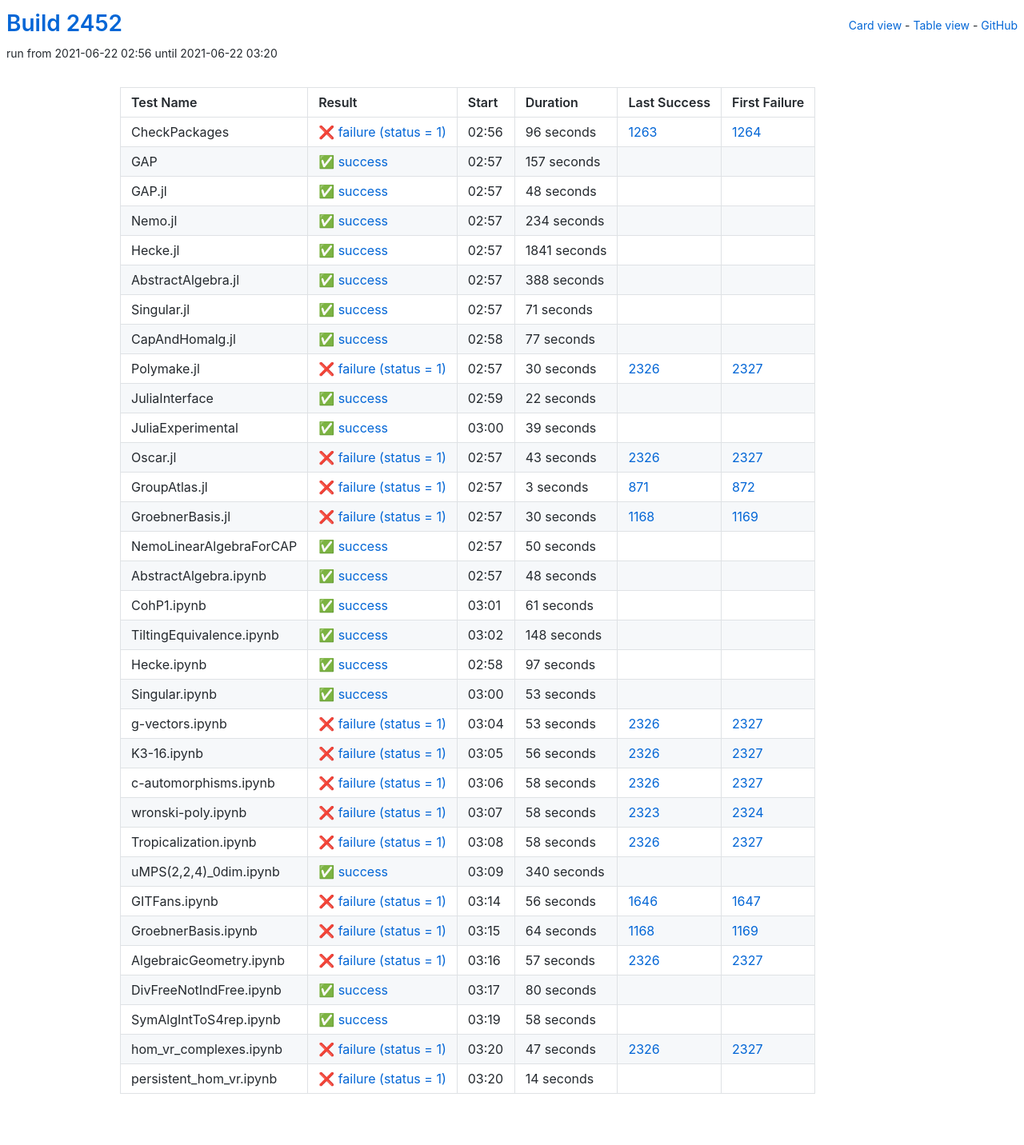
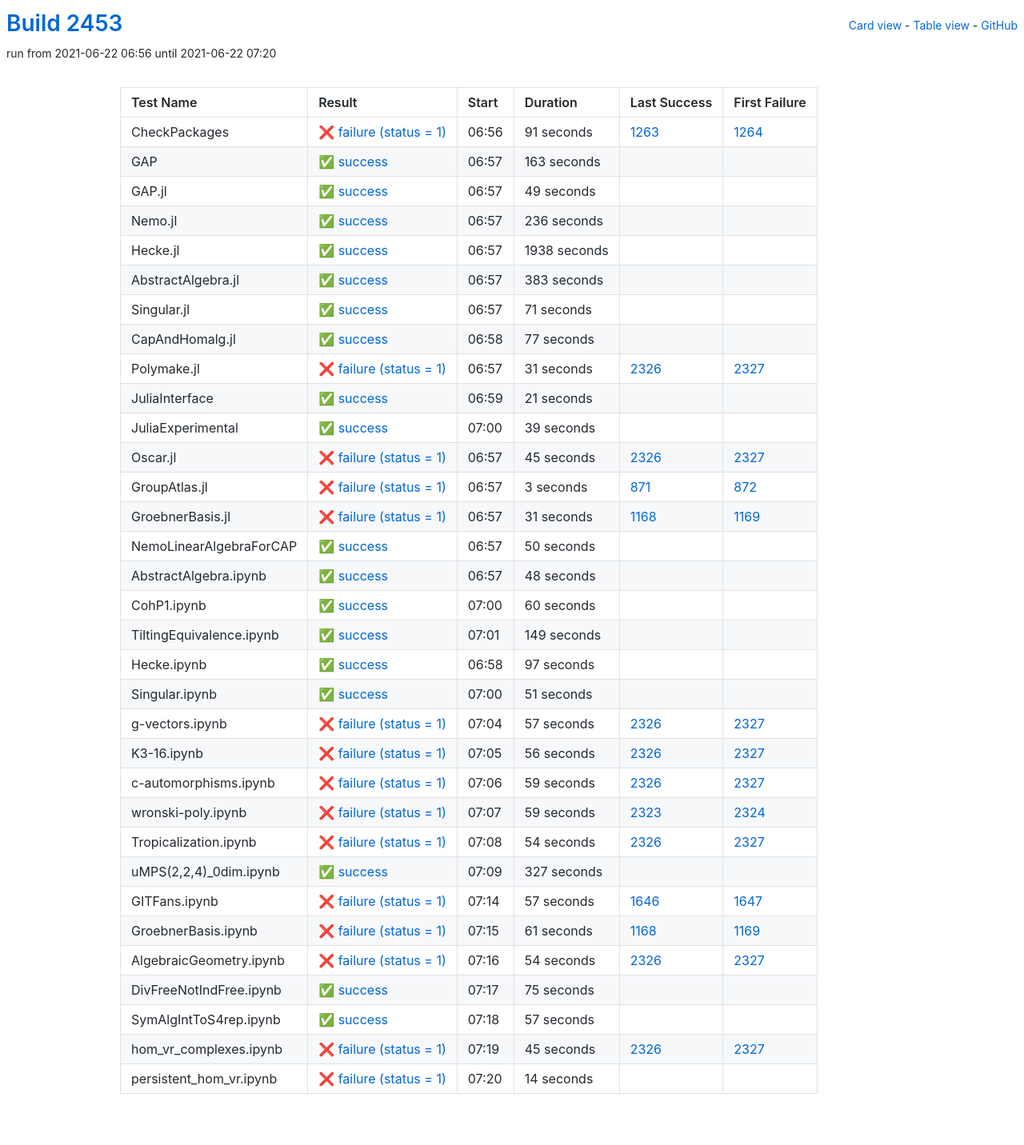
Before and after one commit to oscar-system/oscar-ci-status-stable, a Jekyll site: the page built from table.html, in a window 1280 px wide. Shown: the whole page at 80% size. Built offline with Jekyll 4.4.1, drawn with Linux system fonts in a browser that asks for light colours.

Commit message:
Build #2453

```diff
--- a/_data/ci.yml
+++ b/_data/ci.yml
@@ -1,6 +1,6 @@
 ---
-build: 2452
-build_url: https://oscarci.mathematik.uni-kl.de/job/oscar-stable/2452/
+build: 2453
+build_url: https://oscarci.mathematik.uni-kl.de/job/oscar-stable/2453/
 job: oscar-stable
 organization: oscar-system
 repo: oscar-ci-status-stable
@@ -8,80 +8,80 @@ repourl: https://github.com/oscar-system/oscar-ci-status-stable
 tests:
 - name: CheckPackages
   id: checkpackages
-  log: https://oscarci.mathematik.uni-kl.de/job/oscar-stable/2452/artifact/logs/build-2452/CheckPackages.log
-  start: 2021-06-22 02:56
+  log: https://oscarci.mathematik.uni-kl.de/job/oscar-stable/2453/artifact/logs/build-2453/CheckPackages.log
+  start: 2021-06-22 06:56
   success: false
   exitcode: 1
   status: failure
-  duration: 96
+  duration: 91
   last_success: 1263
   last_success_url: https://oscarci.mathematik.uni-kl.de/job/oscar-stable/1263/
   first_failure: 1264
   first_failure_url: https://oscarci.mathematik.uni-kl.de/job/oscar-stable/1264/
 - name: GAP
   id: gap
-  log: https://oscarci.mathematik.uni-kl.de/job/oscar-stable/2452/artifact/logs/build-2452/GAP.log
-  start: 2021-06-22 02:57
+  log: https://oscarci.mathematik.uni-kl.de/job/oscar-stable/2453/artifact/logs/build-2453/GAP.log
+  start: 2021-06-22 06:57
   success: true
   exitcode: 0
   status: success
-  duration: 157
+  duration: 163
   last_success: false
   last_success_url:
   first_failure: false
   first_failure_url:
 - name: GAP.jl
   id: gap-jl
-  log: https://oscarci.mathematik.uni-kl.de/job/oscar-stable/2452/artifact/logs/build-2452/GAP.jl.log
-  start: 2021-06-22 02:57
+  log: https://oscarci.mathematik.uni-kl.de/job/oscar-stable/2453/artifact/logs/build-2453/GAP.jl.log
+  start: 2021-06-22 06:57
   success: true
   exitcode: 0
   status: success
-  duration: 48
+  duration: 49
   last_success: false
   last_success_url:
   first_failure: false
   first_failure_url:
 - name: Nemo.jl
   id: nemo-jl
-  log: https://oscarci.mathematik.uni-kl.de/job/oscar-stable/2452/artifact/logs/build-2452/Nemo.jl.log
-  start: 2021-06-22 02:57
+  log: https://oscarci.mathematik.uni-kl.de/job/oscar-stable/2453/artifact/logs/build-2453/Nemo.jl.log
+  start: 2021-06-22 06:57
   success: true
   exitcode: 0
   status: success
-  duration: 234
+  duration: 236
   last_success: false
   last_success_url:
   first_failure: false
   first_failure_url:
 - name: Hecke.jl
   id: hecke-jl
-  log: https://oscarci.mathematik.uni-kl.de/job/oscar-stable/2452/artifact/logs/build-2452/Hecke.jl.log
-  start: 2021-06-22 02:57
+  log: https://oscarci.mathematik.uni-kl.de/job/oscar-stable/2453/artifact/logs/build-2453/Hecke.jl.log
+  start: 2021-06-22 06:57
   success: true
   exitcode: 0
   status: success
-  duration: 1841
+  duration: 1938
   last_success: false
   last_success_url:
   first_failure: false
   first_failure_url:
 - name: AbstractAlgebra.jl
   id: abstractalgebra-jl
-  log: https://oscarci.mathematik.uni-kl.de/job/oscar-stable/2452/artifact/logs/build-2452/AbstractAlgebra.jl.log
-  start: 2021-06-22 02:57
+  log: https://oscarci.mathematik.uni-kl.de/job/oscar-stable/2453/artifact/logs/build-2453/AbstractAlgebra.jl.log
+  start: 2021-06-22 06:57
   success: true
   exitcode: 0
   status: success
-  duration: 388
+  duration: 383
   last_success: false
   last_success_url:
   first_failure: false
   first_failure_url:
 - name: Singular.jl
   id: singular-jl
-  log: https://oscarci.mathematik.uni-kl.de/job/oscar-stable/2452/artifact/logs/build-2452/Singular.jl.log
-  start: 2021-06-22 02:57
+  log: https://oscarci.mathematik.uni-kl.de/job/oscar-stable/2453/artifact/logs/build-2453/Singular.jl.log
+  start: 2021-06-22 06:57
   success: true
   exitcode: 0
   status: success
@@ -92,8 +92,8 @@ tests:
   first_failure_url:
 - name: CapAndHomalg.jl
   id: capandhomalg-jl
-  log: https://oscarci.mathematik.uni-kl.de/job/oscar-stable/2452/artifact/logs/build-2452/CapAndHomalg.jl.log
-  start: 2021-06-22 02:58
+  log: https://oscarci.mathematik.uni-kl.de/job/oscar-stable/2453/artifact/logs/build-2453/CapAndHomalg.jl.log
+  start: 2021-06-22 06:58
   success: true
   exitcode: 0
   status: success
@@ -104,32 +104,32 @@ tests:
   first_failure_url:
 - name: Polymake.jl
   id: polymake-jl
-  log: https://oscarci.mathematik.uni-kl.de/job/oscar-stable/2452/artifact/logs/build-2452/Polymake.jl.log
-  start: 2021-06-22 02:57
+  log: https://oscarci.mathematik.uni-kl.de/job/oscar-stable/2453/artifact/logs/build-2453/Polymake.jl.log
+  start: 2021-06-22 06:57
   success: false
   exitcode: 1
   status: failure
-  duration: 30
+  duration: 31
   last_success: 2326
   last_success_url: https://oscarci.mathematik.uni-kl.de/job/oscar-stable/2326/
   first_failure: 2327
   first_failure_url: https://oscarci.mathematik.uni-kl.de/job/oscar-stable/2327/
 - name: JuliaInterface
   id: juliainterface
-  log: https://oscarci.mathematik.uni-kl.de/job/oscar-stable/2452/artifact/logs/build-2452/JuliaInterface.log
-  start: 2021-06-22 02:59
+  log: https://oscarci.mathematik.uni-kl.de/job/oscar-stable/2453/artifact/logs/build-2453/JuliaInterface.log
+  start: 2021-06-22 06:59
   success: true
   exitcode: 0
   status: success
-  duration: 22
+  duration: 21
   last_success: false
   last_success_url:
   first_failure: false
   first_failure_url:
 - name: JuliaExperimental
   id: juliaexperimental
-  log: https://oscarci.mathematik.uni-kl.de/job/oscar-stable/2452/artifact/logs/build-2452/JuliaExperimental.log
-  start: 2021-06-22 03:00
+  log: https://oscarci.mathematik.uni-kl.de/job/oscar-stable/2453/artifact/logs/build-2453/JuliaExperimental.log
+  start: 2021-06-22 07:00
   success: true
   exitcode: 0
   status: success
@@ -140,20 +140,20 @@ tests:
   first_failure_url:
 - name: Oscar.jl
   id: oscar-jl
-  log: https://oscarci.mathematik.uni-kl.de/job/oscar-stable/2452/artifact/logs/build-2452/Oscar.jl.log
-  start: 2021-06-22 02:57
+  log: https://oscarci.mathematik.uni-kl.de/job/oscar-stable/2453/artifact/logs/build-2453/Oscar.jl.log
+  start: 2021-06-22 06:57
   success: false
   exitcode: 1
   status: failure
-  duration: 43
+  duration: 45
   last_success: 2326
   last_success_url: https://oscarci.mathematik.uni-kl.de/job/oscar-stable/2326/
   first_failure: 2327
   first_failure_url: https://oscarci.mathematik.uni-kl.de/job/oscar-stable/2327/
 - name: GroupAtlas.jl
   id: groupatlas-jl
-  log: https://oscarci.mathematik.uni-kl.de/job/oscar-stable/2452/artifact/logs/build-2452/GroupAtlas.jl.log
-  start: 2021-06-22 02:57
+  log: https://oscarci.mathematik.uni-kl.de/job/oscar-stable/2453/artifact/logs/build-2453/GroupAtlas.jl.log
+  start: 2021-06-22 06:57
   success: false
   exitcode: 1
   status: failure
@@ -164,20 +164,20 @@ tests:
   first_failure_url: https://oscarci.mathematik.uni-kl.de/job/oscar-stable/872/
 - name: GroebnerBasis.jl
   id: groebnerbasis-jl
-  log: https://oscarci.mathematik.uni-kl.de/job/oscar-stable/2452/artifact/logs/build-2452/GroebnerBasis.jl.log
-  start: 2021-06-22 02:57
+  log: https://oscarci.mathematik.uni-kl.de/job/oscar-stable/2453/artifact/logs/build-2453/GroebnerBasis.jl.log
+  start: 2021-06-22 06:57
   success: false
   exitcode: 1
   status: failure
-  duration: 30
+  duration: 31
   last_success: 1168
   last_success_url: https://oscarci.mathematik.uni-kl.de/job/oscar-stable/1168/
   first_failure: 1169
   first_failure_url: https://oscarci.mathematik.uni-kl.de/job/oscar-stable/1169/
 - name: NemoLinearAlgebraForCAP
   id: nemolinearalgebraforcap
-  log: https://oscarci.mathematik.uni-kl.de/job/oscar-stable/2452/artifact/logs/build-2452/NemoLinearAlgebraForCAP.log
-  start: 2021-06-22 02:57
+  log: https://oscarci.mathematik.uni-kl.de/job/oscar-stable/2453/artifact/logs/build-2453/NemoLinearAlgebraForCAP.log
+  start: 2021-06-22 06:57
   success: true
   exitcode: 0
   status: success
@@ -188,8 +188,8 @@ tests:
   first_failure_url:
 - name: AbstractAlgebra.ipynb
   id: abstractalgebra-ipynb
-  log: https://oscarci.mathematik.uni-kl.de/job/oscar-stable/2452/artifact/logs/build-2452/AbstractAlgebra.ipynb.log
-  start: 2021-06-22 02:57
+  log: https://oscarci.mathematik.uni-kl.de/job/oscar-stable/2453/artifact/logs/build-2453/AbstractAlgebra.ipynb.log
+  start: 2021-06-22 06:57
   success: true
   exitcode: 0
   status: success
@@ -200,32 +200,32 @@ tests:
   first_failure_url:
 - name: CohP1.ipynb
   id: cohp1-ipynb
-  log: https://oscarci.mathematik.uni-kl.de/job/oscar-stable/2452/artifact/logs/build-2452/CohP1.ipynb.log
-  start: 2021-06-22 03:01
+  log: https://oscarci.mathematik.uni-kl.de/job/oscar-stable/2453/artifact/logs/build-2453/CohP1.ipynb.log
+  start: 2021-06-22 07:00
   success: true
   exitcode: 0
   status: success
-  duration: 61
+  duration: 60
   last_success: false
   last_success_url:
   first_failure: false
   first_failure_url:
 - name: TiltingEquivalence.ipynb
   id: tiltingequivalence-ipynb
-  log: https://oscarci.mathematik.uni-kl.de/job/oscar-stable/2452/artifact/logs/build-2452/TiltingEquivalence.ipynb.log
-  start: 2021-06-22 03:02
+  log: https://oscarci.mathematik.uni-kl.de/job/oscar-stable/2453/artifact/logs/build-2453/TiltingEquivalence.ipynb.log
+  start: 2021-06-22 07:01
   success: true
   exitcode: 0
   status: success
-  duration: 148
+  duration: 149
   last_success: false
   last_success_url:
   first_failure: false
   first_failure_url:
 - name: Hecke.ipynb
   id: hecke-ipynb
-  log: https://oscarci.mathematik.uni-kl.de/job/oscar-stable/2452/artifact/logs/build-2452/Hecke.ipynb.log
-  start: 2021-06-22 02:58
+  log: https://oscarci.mathematik.uni-kl.de/job/oscar-stable/2453/artifact/logs/build-2453/Hecke.ipynb.log
+  start: 2021-06-22 06:58
   success: true
   exitcode: 0
   status: success
@@ -236,32 +236,32 @@ tests:
   first_failure_url:
 - name: Singular.ipynb
   id: singular-ipynb
-  log: https://oscarci.mathematik.uni-kl.de/job/oscar-stable/2452/artifact/logs/build-2452/Singular.ipynb.log
-  start: 2021-06-22 03:00
+  log: https://oscarci.mathematik.uni-kl.de/job/oscar-stable/2453/artifact/logs/build-2453/Singular.ipynb.log
+  start: 2021-06-22 07:00
   success: true
   exitcode: 0
   status: success
-  duration: 53
+  duration: 51
   last_success: false
   last_success_url:
   first_failure: false
   first_failure_url:
 - name: g-vectors.ipynb
   id: g-vectors-ipynb
-  log: https://oscarci.mathematik.uni-kl.de/job/oscar-stable/2452/artifact/logs/build-2452/g-vectors.ipynb.log
-  start: 2021-06-22 03:04
+  log: https://oscarci.mathematik.uni-kl.de/job/oscar-stable/2453/artifact/logs/build-2453/g-vectors.ipynb.log
+  start: 2021-06-22 07:04
   success: false
   exitcode: 1
   status: failure
-  duration: 53
+  duration: 57
   last_success: 2326
   last_success_url: https://oscarci.mathematik.uni-kl.de/job/oscar-stable/2326/
   first_failure: 2327
   first_failure_url: https://oscarci.mathematik.uni-kl.de/job/oscar-stable/2327/
 - name: K3-16.ipynb
   id: k3-16-ipynb
-  log: https://oscarci.mathematik.uni-kl.de/job/oscar-stable/2452/artifact/logs/build-2452/K3-16.ipynb.log
-  start: 2021-06-22 03:05
+  log: https://oscarci.mathematik.uni-kl.de/job/oscar-stable/2453/artifact/logs/build-2453/K3-16.ipynb.log
+  start: 2021-06-22 07:05
   success: false
   exitcode: 1
   status: failure
@@ -272,128 +272,128 @@ tests:
   first_failure_url: https://oscarci.mathematik.uni-kl.de/job/oscar-stable/2327/
 - name: c-automorphisms.ipynb
   id: c-automorphisms-ipynb
-  log: https://oscarci.mathematik.uni-kl.de/job/oscar-stable/2452/artifact/logs/build-2452/c-automorphisms.ipynb.log
-  start: 2021-06-22 03:06
+  log: https://oscarci.mathematik.uni-kl.de/job/oscar-stable/2453/artifact/logs/build-2453/c-automorphisms.ipynb.log
+  start: 2021-06-22 07:06
   success: false
   exitcode: 1
   status: failure
-  duration: 58
+  duration: 59
   last_success: 2326
   last_success_url: https://oscarci.mathematik.uni-kl.de/job/oscar-stable/2326/
   first_failure: 2327
   first_failure_url: https://oscarci.mathematik.uni-kl.de/job/oscar-stable/2327/
 - name: wronski-poly.ipynb
   id: wronski-poly-ipynb
-  log: https://oscarci.mathematik.uni-kl.de/job/oscar-stable/2452/artifact/logs/build-2452/wronski-poly.ipynb.log
-  start: 2021-06-22 03:07
+  log: https://oscarci.mathematik.uni-kl.de/job/oscar-stable/2453/artifact/logs/build-2453/wronski-poly.ipynb.log
+  start: 2021-06-22 07:07
   success: false
   exitcode: 1
   status: failure
-  duration: 58
+  duration: 59
   last_success: 2323
   last_success_url: https://oscarci.mathematik.uni-kl.de/job/oscar-stable/2323/
   first_failure: 2324
   first_failure_url: https://oscarci.mathematik.uni-kl.de/job/oscar-stable/2324/
 - name: Tropicalization.ipynb
   id: tropicalization-ipynb
-  log: https://oscarci.mathematik.uni-kl.de/job/oscar-stable/2452/artifact/logs/build-2452/Tropicalization.ipynb.log
-  start: 2021-06-22 03:08
+  log: https://oscarci.mathematik.uni-kl.de/job/oscar-stable/2453/artifact/logs/build-2453/Tropicalization.ipynb.log
+  start: 2021-06-22 07:08
   success: false
   exitcode: 1
   status: failure
-  duration: 58
+  duration: 54
   last_success: 2326
   last_success_url: https://oscarci.mathematik.uni-kl.de/job/oscar-stable/2326/
   first_failure: 2327
   first_failure_url: https://oscarci.mathematik.uni-kl.de/job/oscar-stable/2327/
 - name: uMPS(2,2,4)_0dim.ipynb
   id: umps-2-2-4-0dim-ipynb
-  log: https://oscarci.mathematik.uni-kl.de/job/oscar-stable/2452/artifact/logs/build-2452/uMPS-2-2-4-_0dim.ipynb.log
-  start: 2021-06-22 03:09
+  log: https://oscarci.mathematik.uni-kl.de/job/oscar-stable/2453/artifact/logs/build-2453/uMPS-2-2-4-_0dim.ipynb.log
+  start: 2021-06-22 07:09
   success: true
   exitcode: 0
   status: success
-  duration: 340
+  duration: 327
   last_success: false
   last_success_url:
   first_failure: false
   first_failure_url:
 - name: GITFans.ipynb
   id: gitfans-ipynb
-  log: https://oscarci.mathematik.uni-kl.de/job/oscar-stable/2452/artifact/logs/build-2452/GITFans.ipynb.log
-  start: 2021-06-22 03:14
+  log: https://oscarci.mathematik.uni-kl.de/job/oscar-stable/2453/artifact/logs/build-2453/GITFans.ipynb.log
+  start: 2021-06-22 07:14
   success: false
   exitcode: 1
   status: failure
-  duration: 56
+  duration: 57
   last_success: 1646
   last_success_url: https://oscarci.mathematik.uni-kl.de/job/oscar-stable/1646/
   first_failure: 1647
   first_failure_url: https://oscarci.mathematik.uni-kl.de/job/oscar-stable/1647/
 - name: GroebnerBasis.ipynb
   id: groebnerbasis-ipynb
-  log: https://oscarci.mathematik.uni-kl.de/job/oscar-stable/2452/artifact/logs/build-2452/GroebnerBasis.ipynb.log
-  start: 2021-06-22 03:15
+  log: https://oscarci.mathematik.uni-kl.de/job/oscar-stable/2453/artifact/logs/build-2453/GroebnerBasis.ipynb.log
+  start: 2021-06-22 07:15
   success: false
   exitcode: 1
   status: failure
-  duration: 64
+  duration: 61
   last_success: 1168
   last_success_url: https://oscarci.mathematik.uni-kl.de/job/oscar-stable/1168/
   first_failure: 1169
   first_failure_url: https://oscarci.mathematik.uni-kl.de/job/oscar-stable/1169/
 - name: AlgebraicGeometry.ipynb
   id: algebraicgeometry-ipynb
-  log: https://oscarci.mathematik.uni-kl.de/job/oscar-stable/2452/artifact/logs/build-2452/AlgebraicGeometry.ipynb.log
-  start: 2021-06-22 03:16
+  log: https://oscarci.mathematik.uni-kl.de/job/oscar-stable/2453/artifact/logs/build-2453/AlgebraicGeometry.ipynb.log
+  start: 2021-06-22 07:16
   success: false
   exitcode: 1
   status: failure
-  duration: 57
+  duration: 54
   last_success: 2326
   last_success_url: https://oscarci.mathematik.uni-kl.de/job/oscar-stable/2326/
   first_failure: 2327
   first_failure_url: https://oscarci.mathematik.uni-kl.de/job/oscar-stable/2327/
 - name: DivFreeNotIndFree.ipynb
   id: divfreenotindfree-ipynb
-  log: https://oscarci.mathematik.uni-kl.de/job/oscar-stable/2452/artifact/logs/build-2452/DivFreeNotIndFree.ipynb.log
-  start: 2021-06-22 03:17
+  log: https://oscarci.mathematik.uni-kl.de/job/oscar-stable/2453/artifact/logs/build-2453/DivFreeNotIndFree.ipynb.log
+  start: 2021-06-22 07:17
   success: true
   exitcode: 0
   status: success
-  duration: 80
+  duration: 75
   last_success: false
   last_success_url:
   first_failure: false
   first_failure_url:
 - name: SymAlgIntToS4rep.ipynb
   id: symalginttos4rep-ipynb
-  log: https://oscarci.mathematik.uni-kl.de/job/oscar-stable/2452/artifact/logs/build-2452/SymAlgIntToS4rep.ipynb.log
-  start: 2021-06-22 03:19
+  log: https://oscarci.mathematik.uni-kl.de/job/oscar-stable/2453/artifact/logs/build-2453/SymAlgIntToS4rep.ipynb.log
+  start: 2021-06-22 07:18
   success: true
   exitcode: 0
   status: success
-  duration: 58
+  duration: 57
   last_success: false
   last_success_url:
   first_failure: false
   first_failure_url:
 - name: hom_vr_complexes.ipynb
   id: hom-vr-complexes-ipynb
-  log: https://oscarci.mathematik.uni-kl.de/job/oscar-stable/2452/artifact/logs/build-2452/hom_vr_complexes.ipynb.log
-  start: 2021-06-22 03:20
+  log: https://oscarci.mathematik.uni-kl.de/job/oscar-stable/2453/artifact/logs/build-2453/hom_vr_complexes.ipynb.log
+  start: 2021-06-22 07:19
   success: false
   exitcode: 1
   status: failure
-  duration: 47
+  duration: 45
   last_success: 2326
   last_success_url: https://oscarci.mathematik.uni-kl.de/job/oscar-stable/2326/
   first_failure: 2327
   first_failure_url: https://oscarci.mathematik.uni-kl.de/job/oscar-stable/2327/
 - name: persistent_hom_vr.ipynb
   id: persistent-hom-vr-ipynb
-  log: https://oscarci.mathematik.uni-kl.de/job/oscar-stable/2452/artifact/logs/build-2452/persistent_hom_vr.ipynb.log
-  start: 2021-06-22 03:20
+  log: https://oscarci.mathematik.uni-kl.de/job/oscar-stable/2453/artifact/logs/build-2453/persistent_hom_vr.ipynb.log
+  start: 2021-06-22 07:20
   success: false
   exitcode: 1
   status: failure
```
Also changed, not shown: README.md.
